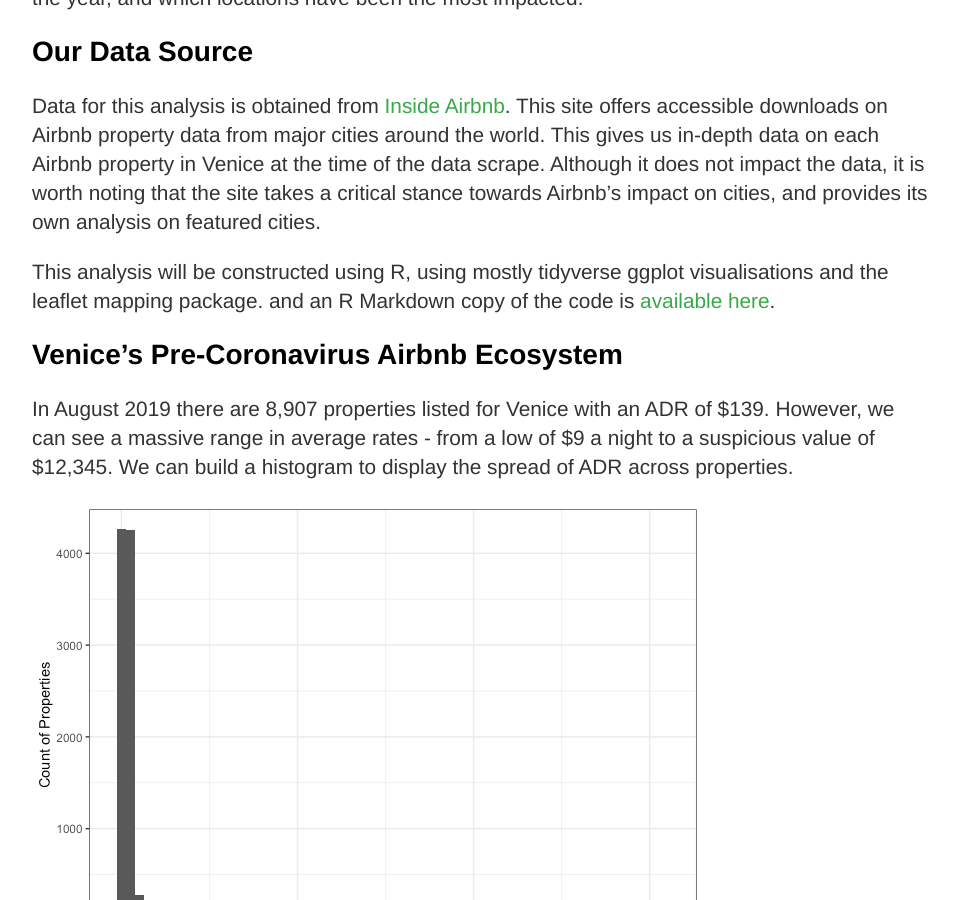
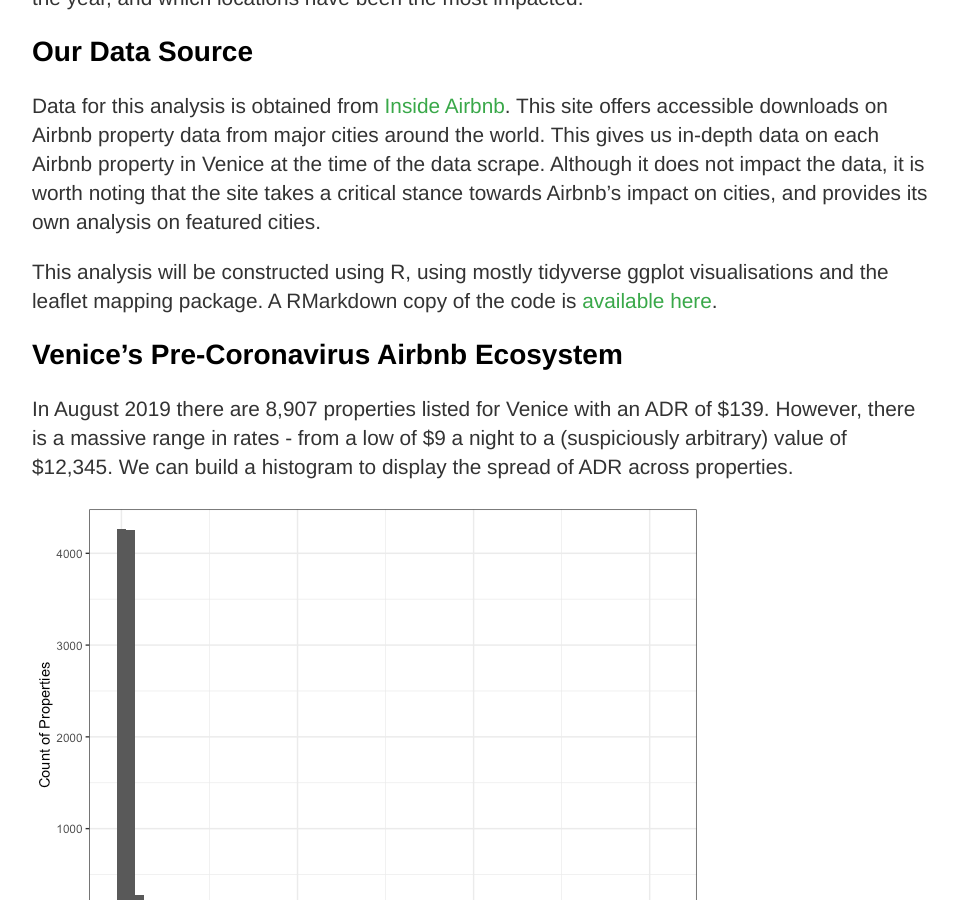
Before and after one commit to purtill/purtill.github.io, a Jekyll site: the page built from _posts/2021-01-20-venice_airbnb.md, in a window 1280 px wide and 900 px high, scrolled down 461 px. Shown: the whole window, without its empty margins (160-1118 px from the left). Built offline with Jekyll 4.4.1, drawn with Linux system fonts in a browser that asks for light colours; our own code applies the rules of GitHub Pages for plain Markdown files.

Commit message:
Update 2021-01-20-venice_airbnb.md

```diff
--- a/_posts/2021-01-20-venice_airbnb.md
+++ b/_posts/2021-01-20-venice_airbnb.md
@@ -32,15 +32,15 @@ that the site takes a critical stance towards Airbnb’s impact on cities,
 and provides its own analysis on featured cities.
 
 This analysis will be constructed using R, using mostly tidyverse ggplot
-visualisations and the leaflet mapping package. and an R Markdown copy
+visualisations and the leaflet mapping package. A RMarkdown copy
 of the code is [available here](https://github.com/purtill/venice__airbnb).
 
 Venice’s Pre-Coronavirus Airbnb Ecosystem
 -----------------------------------------
 
 In August 2019 there are 8,907 properties listed for Venice with an ADR
-of $139. However, we can see a massive range in average rates - from a
-low of $9 a night to a suspicious value of $12,345. We can build a
+of $139. However, there is a massive range in rates - from a
+low of $9 a night to a (suspiciously arbitrary) value of $12,345. We can build a
 histogram to display the spread of ADR across properties.
 
 ![](/assets/venice_airbnb_files/figure-markdown_strict/ADR%20histogram-1.png)
```
